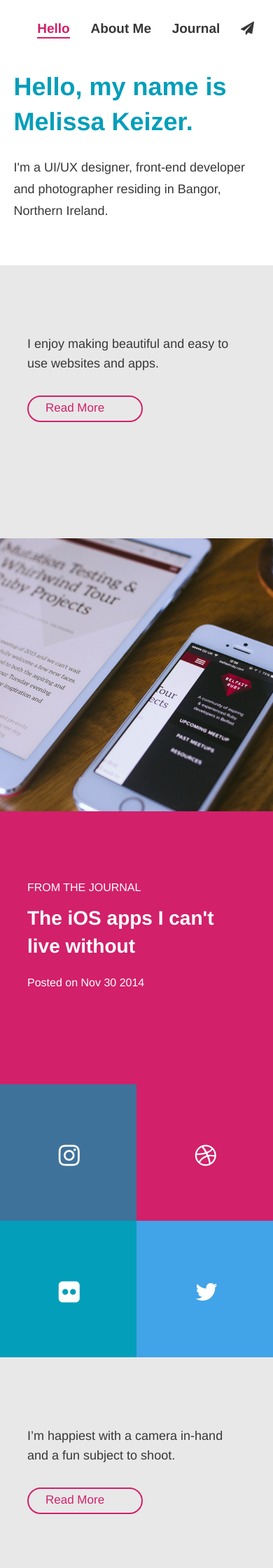
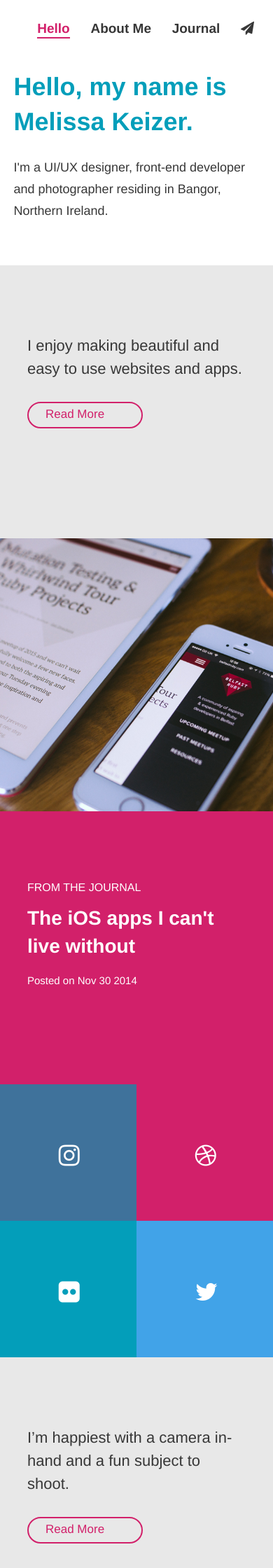
Before and after one commit to melissakeizer/melissakeizer.com, a Jekyll site: the page built from index.html, in a window 390 px wide. Shown: the top 2240 px of the page at 70% size. Built offline with Jekyll 4.4.1, drawn with Linux system fonts in a browser that asks for light colours; nearby versions of some CDN libraries.

Commit message:
lots of responsive edits

```diff
--- a/_config.yml
+++ b/_config.yml
@@ -15,3 +15,4 @@
 
 # Build settings
 markdown: kramdown
+permalink: none
--- a/_layouts/eyekiller.html
+++ b/_layouts/eyekiller.html
@@ -10,7 +10,7 @@
         </article>
       </section>
 
-      <section>
+      <section class="container">
         <article class="content">
           {{ content }}
         </article>
--- a/_posts/2014-11-28-duolingo.markdown
+++ b/_posts/2014-11-28-duolingo.markdown
@@ -3,7 +3,6 @@
 selected: journal
 title:  "Duolingo"
 date:   2014-11-28 18:12:42
-categories: tech
 
 ---
 Lorem ipsum dolor sit amet, consectetur adipiscing elit. Donec dignissim, felis id sollicitudin scelerisque, lorem justo viverra libero, sed vulputate neque orci in neque. Mauris sit amet urna porta, maximus est vel, sagittis nulla.
--- a/_sass/base/_responsify.scss
+++ b/_sass/base/_responsify.scss
@@ -37,10 +37,6 @@
     font-size: 14px;
   }
 
-  footer div.made-by{
-    float: left;
-  }
-
   #page-eyekiller ul.work-grid li{
     width: 100%;
     .inner p{
@@ -57,13 +53,36 @@
 
 @media only screen and (max-width: 700px) {
 
-  h1 span{
+   h1 span{
     display: inline;
+  }
+
+
+  ul.home-grid li .inner, ul.home-grid a li .inner{
+    padding: 20% 15% 20% 15%;
+    p{
+      font-size: 20px;
+      line-height: 1.5em;
+    }
+    p.date{
+      font-size: 15px;
+    }
+  }
+
+  ul.home-grid li.blog h2{
+    font-size: 26px;
+  }
+
+
+  footer div{
+    float: left;
+    width: 100%;
   }
 
 }
 
-@media only screen and (max-width: 500px) {
+
+@media only screen and (max-width: 520px) {
 
   h1{
     font-size: 36px;
@@ -81,7 +100,43 @@
     width: 100%;
     .inner{
       padding: 25% 10%;
+      p{
+        font-size: 22px;
+      }
     }
+   &.blog h2{
+    font-size: 28px;
+   }
+  }
+
+
+
+
+
+  #page-eyekiller .header-background {
+    min-height: 230px;
+    h1{
+      font-size: 50px;
+    }
+  }
+
+  #page-eyekiller .my-work .section-title {
+    padding: 1.5em 0;
+    h2{
+      font-size: 20px;
+    }
+  }
+
+  #page-eyekiller ul.work-grid li .inner {
+    padding: 8%;
+    p{
+    font-size: 16px;
+    line-height: 1.6em;
+    }
+  }
+
+  #page-eyekiller .content p strong{
+    font-size: 20px;
   }
 
 
```
Also changed, not shown: _posts/2014-11-30-another-post.markdown (deleted, +0 -11 lines), _posts/2014-11-30-new-year-new-goals.markdown (deleted, +0 -11 lines), 11 other files.
